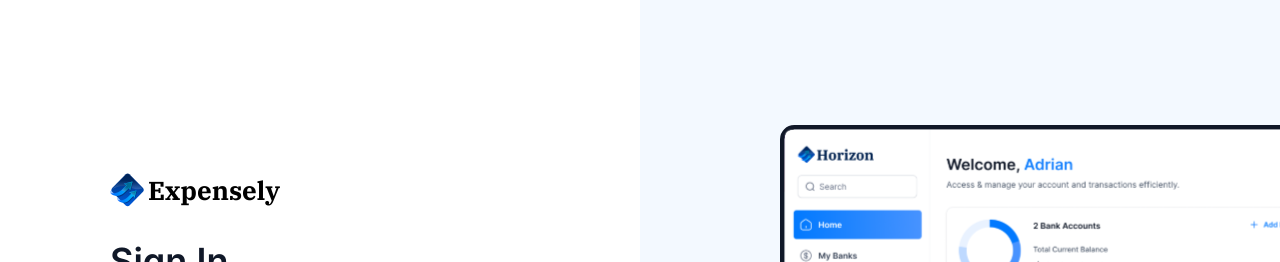
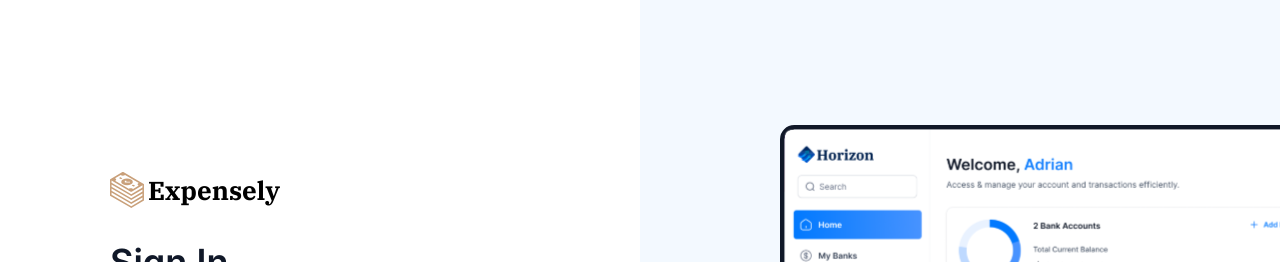
Before and after one commit to LilJuicyBurp/Expensely, a Next.js app: page /sign-in in a window 1280 px wide. Shown: the top 262 px of the page. Built offline with nearby package versions, Linux system fonts and the light colour scheme; what dwolla-v2, plaid would draw is missing.

Commit message:
fixed minor aesthetic errors and changed logo

```diff
--- a/app/(root)/layout.tsx
+++ b/app/(root)/layout.tsx
@@ -17,7 +17,7 @@ export default async function RootLayout({
             <Sidebar user={loggedIn}/>
             <div className="flex size-full flex-col">
                 <div className="root-layout">
-                    <Image src="/icons/logo.svg" width={30} height={30} alt="logo" />
+                    <Image src="/icons/expenselylogo.svg" width={30} height={30} alt="logo" />
                     <div>
                         <MobileNav user={loggedIn}/>
                     </div>
--- a/app/layout.tsx
+++ b/app/layout.tsx
@@ -14,7 +14,7 @@ export const metadata: Metadata = {
   title: "Expensely",
   description: "Expensely is a modern banking platform for everyone.",
   icons: {
-    icon: '/icons/logo.svg'
+    icon: '/icons/expenselylogo.svg'
   }
 };
 
--- a/components/AnimatedCounter.tsx
+++ b/components/AnimatedCounter.tsx
@@ -7,7 +7,7 @@ const AnimatedCounter = ({ amount }: { amount: number}) => {
     <div className="w-full">
         <CountUp
             decimals={2}
-            decimal=","
+            decimal="."
             prefix="$"
             end={amount}
             />
--- a/components/AuthForm.tsx
+++ b/components/AuthForm.tsx
@@ -88,7 +88,7 @@ const AuthForm = ({ type }: { type: string}) => {
         <Link href="/" className="cursor-pointer flex
         items-center gap-1">
           <Image
-            src="/icons/logo.svg"
+            src="/icons/expenselylogo.svg"
             width={34}
             height={34}
             alt="Expensely logo"
--- a/components/MobileNav.tsx
+++ b/components/MobileNav.tsx
@@ -35,7 +35,7 @@ const MobileNav = ({ user }: MobileNavProps) => {
                     className="cursor-pointer flex
                     items-center gap-1 px-4">
                         <Image
-                            src="/icons/logo.svg"
+                            src="/icons/expenselylogo.svg"
                             width={34}
                             height={34}
                             alt="Expensely logo"
--- a/components/Sidebar.tsx
+++ b/components/Sidebar.tsx
@@ -19,7 +19,7 @@ const Sidebar = ({user }: SiderbarProps) => {
             cursor-pointer flex
             items-center gap-2">
                 <Image
-                    src="/icons/logo.svg"
+                    src="/icons/expenselylogo.svg"
                     width={34}
                     height={34}
                     alt="Expensely logo"
```
Also changed, not shown: public/icons/expenselylogo.svg (added).
